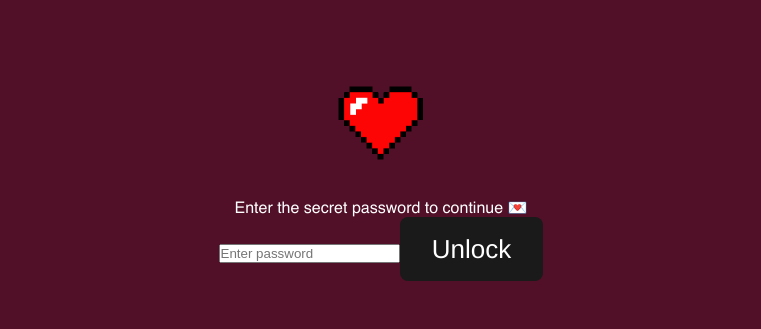
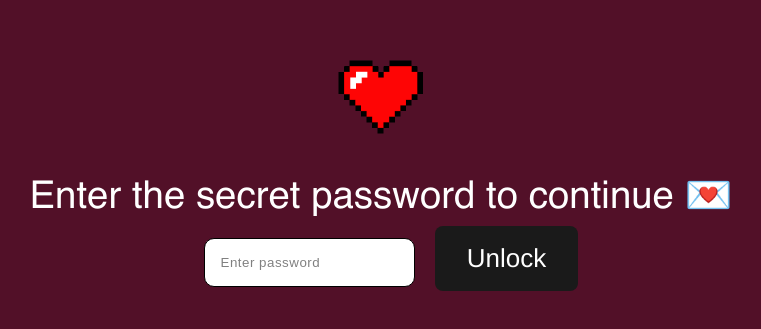
Before and after one commit to Teresawithoutah/white-toyota-corolla_connections, a React (Vite) app: page / in a window 1280 px wide. Shown: the part 223-552 px from the top of the page, without its empty margins (259-1020 px from the left). Built offline with nearby package versions, Linux system fonts and the light colour scheme; the HTML template or start-up script is replaced by a standard one.

Commit message:
Update App.css to enhance input styles and adjust instructions text formatting

```diff
--- a/src/App.css
+++ b/src/App.css
@@ -29,10 +29,23 @@
   margin-top: 25px;
 }
 .instructions-text {
-  font-family: 'Helvetica', sans-serif;
-  font-size: medium;
+  font-family: 'Helvetica';
+  font-size: 3vw;
 }
 
+input.password-input {
+  border: 1px solid;
+  color: black;
+  margin: 20px;
+  padding: 16px;
+  border-radius: 10px;
+  font-weight: 100;
+}
+
+input.password-input::placeholder {
+  color: gray;
+  letter-spacing: .5px;
+}
 .card {
   padding: 2em;
 }
```
